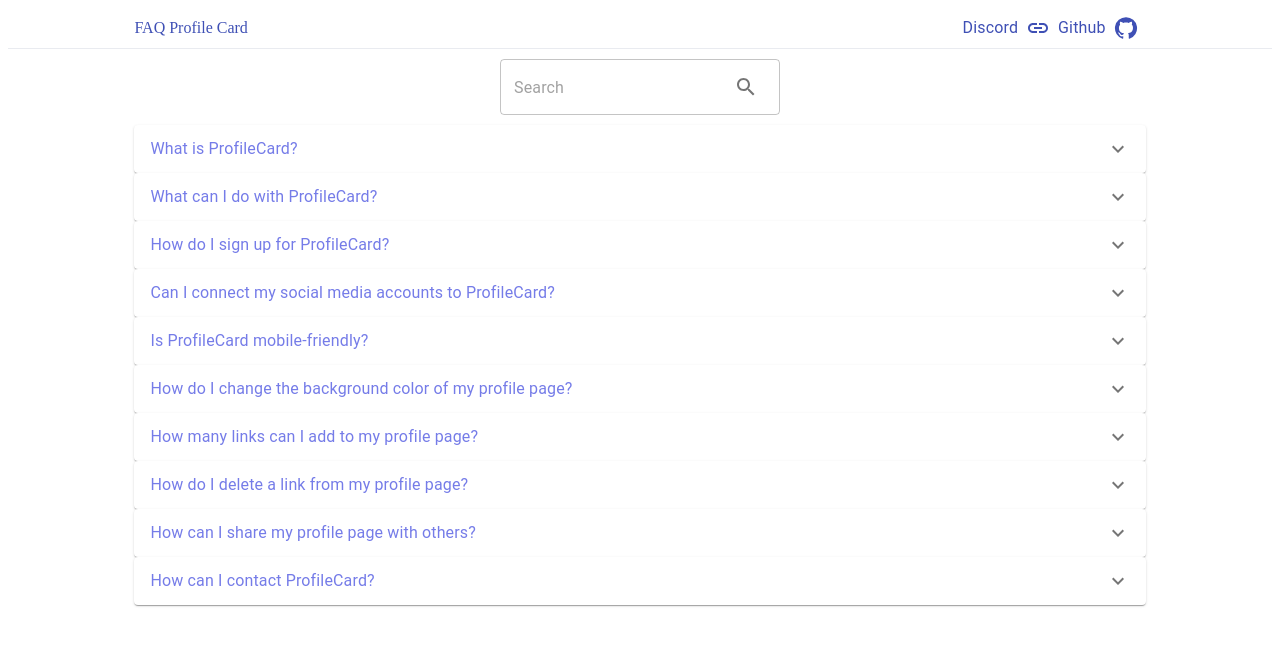
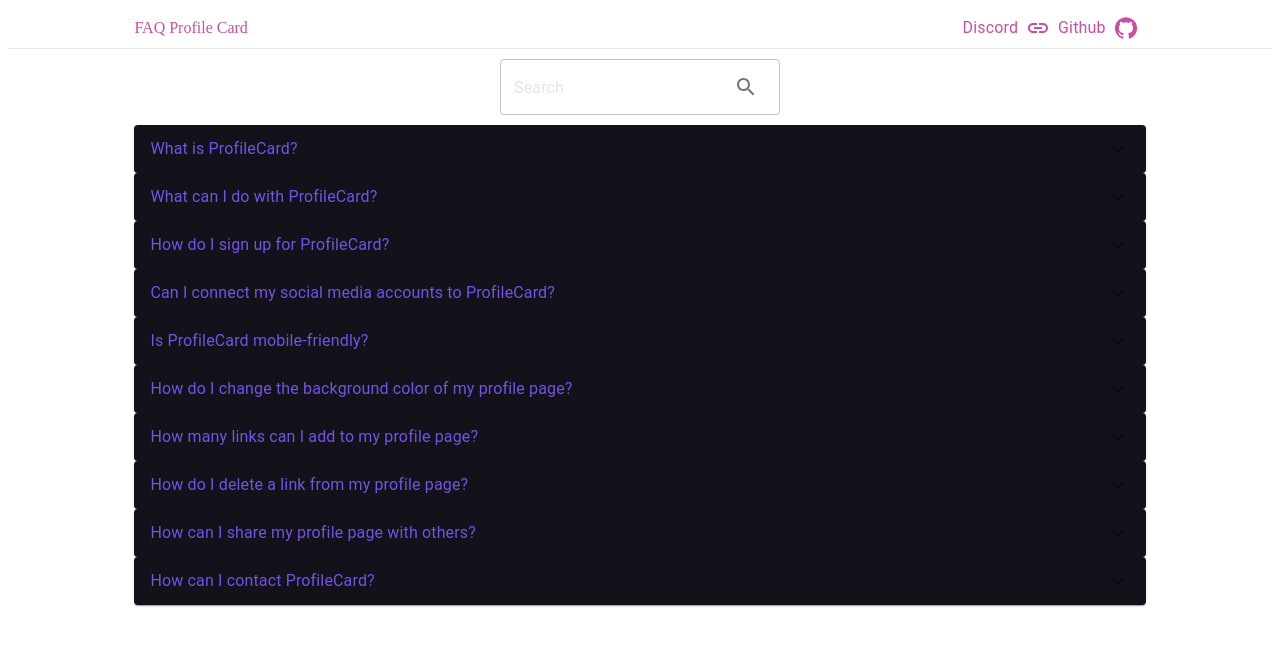
Before and after one commit to theprofilecard/faq.profilecard.co, a React (Create React App) app: page / in a window 1280 px wide. Shown: the top 646 px of the page. Built offline with nearby package versions, Linux system fonts and the light colour scheme.

Commit message:
update: theme color

```diff
--- a/src/theme.ts
+++ b/src/theme.ts
@@ -2,16 +2,21 @@ import { createTheme } from '@mui/material/styles';
 
 const theme = createTheme({
   palette: {
+    background: {
+      default: '#13111a',
+      paper: '#13111a',
+    },
+    text: {
+      primary: '#C0C2CE',
+    },
     primary: {
-      light: '#757ce8',
-      main: '#3f50b5',
-      dark: '#002884',
+      light: '#7353E5',
+      main: '#CE4DA4',
       contrastText: '#fff',
     },
     secondary: {
-      light: '#ff7961',
-      main: '#f44336',
-      dark: '#ba000d',
+      light: '#CE4DA4',
+      main: '#7353E5',
       contrastText: '#000',
     },
   },
```
